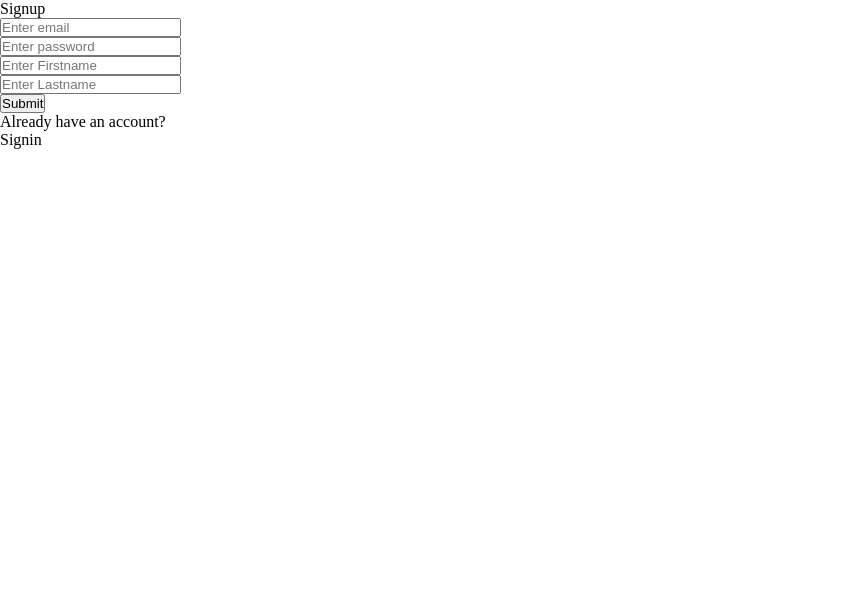
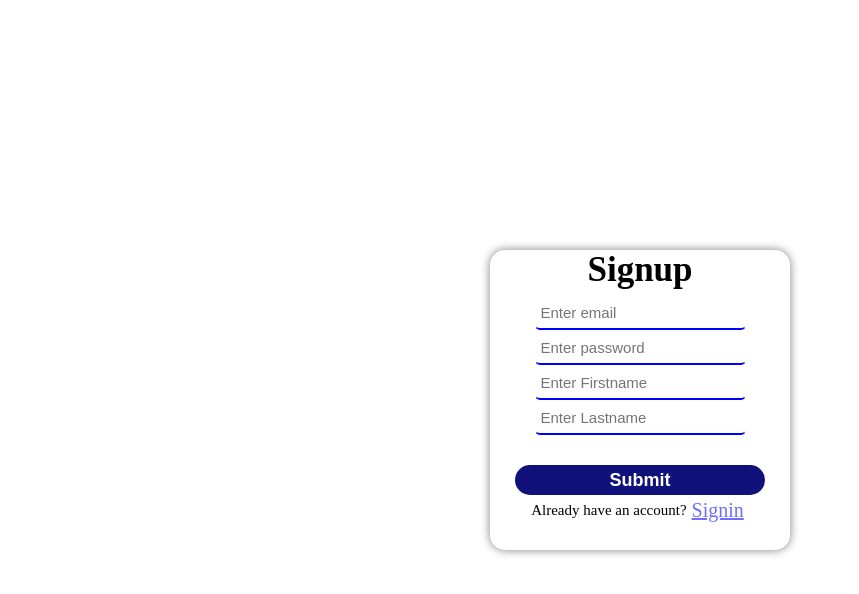
Before and after one commit to yashvs34/File-Sharing-App, a React (Vite) app in the folder frontend/: page /signup in a window 1280 px wide. Shown: the top 594 px of the page, without its empty margins (0-859 px from the left). Built offline with nearby package versions, Linux system fonts and the light colour scheme.

Commit message:
Added design to signup component

```diff
--- a/frontend/src/App.css
+++ b/frontend/src/App.css
@@ -1,3 +1,4 @@
+/* -------------------------------SIGNIN COMPONENT------------------------------- */
 
 .signin-page
 {
@@ -61,7 +62,7 @@
     border-radius: 5px;
 }
 
-.current-state
+.signin-current-state
 {
     display: flex;
     justify-content: center;
@@ -128,3 +129,158 @@
     color: blue;
     transition-duration: 300ms;
 }
+
+/* -------------------------------SIGNUP COMPONENT------------------------------- */
+
+
+.signup-page
+{
+    display: flex;
+    justify-content: center;
+    align-items: center;
+    height: 100vh;
+    width: 100vw;
+}
+
+.signup-container
+{
+    height: 300px;
+    width: 300px;
+    display: grid;
+    grid-template-rows: 40px 150px 20px 40px 20px;
+    border-radius: 15px;
+    box-shadow: 0 0 10px grey;
+    justify-content: center;
+    align-items: center;
+}
+
+.signup-text
+{
+    display: flex;
+    flex-direction: row;
+    justify-content: center;
+    align-items: center;
+    font-size: 35px;
+    font-weight: bolder;
+}
+
+.signup-input-container
+{
+    height: 140px;
+    display: flex;
+    flex-direction: column;
+    justify-content: space-between;
+    align-items: center;
+}
+
+.signup-email-input
+{
+    outline: none;
+    height: 35px;
+    font-size: 15px;
+    padding: 5px;
+    border: 1px solid white;
+    border-bottom: 2px solid blue;
+    border-radius: 5px;
+}
+
+.signup-password-input
+{
+    outline: none;
+    height: 35px;
+    font-size: 15px;
+    padding: 5px;
+    border: 1px solid white;
+    border-bottom: 2px solid blue;
+    border-radius: 5px;
+}
+
+.signup-firstName-input
+{
+    outline: none;
+    height: 35px;
+    font-size: 15px;
+    padding: 5px;
+    border: 1px solid white;
+    border-bottom: 2px solid blue;
+    border-radius: 5px;
+}
+
+.signup-lastName-input
+{
+    outline: none;
+    height: 35px;
+    font-size: 15px;
+    padding: 5px;
+    border: 1px solid white;
+    border-bottom: 2px solid blue;
+    border-radius: 5px;
+}
+
+.signup-current-state
+{
+    display: flex;
+    justify-content: center;
+    align-items: center;
+    color: red;
+}
+
+.signup-button
+{
+    height: 30px;
+    width: 250px;
+    display: flex;
+    flex-direction: row;
+    justify-content: center;
+    align-items: center;
+    background-color: rgb(17, 17, 123);
+    color: white;
+    font-size: 18px;
+    font-weight: bold;
+    border: 0px solid white;
+    border-radius: 40px;
+}
+
+.signup-button:hover
+{
+    transform: scale(1.1);
+    background-color: rgb(3, 3, 229);
+    transition-duration: 300ms;
+    cursor: pointer;
+}
+
+.signup-button:focus
+{
+    transform: scale(1.1);
+    background-color: rgb(3, 3, 229);
+    transition-duration: 300ms;
+    cursor: pointer;
+}
+
+.signin-in-signup
+{
+    display: flex;
+    justify-content: center;
+    align-items: center;
+}
+
+.signin-in-signup-text
+{
+    font-size: 15px;
+}
+
+.signin-in-signup-link
+{
+    margin: 5px;
+    cursor: pointer;
+    text-decoration: underline;
+    color: rgb(110, 110, 255);
+    font-size: 20px;
+}
+
+.signin-in-signup-link:hover
+{
+    transform: scale(1.1);
+    color: blue;
+    transition-duration: 300ms;
+}
--- a/frontend/src/components/Signup.jsx
+++ b/frontend/src/components/Signup.jsx
@@ -86,7 +86,7 @@ function Signup ()
                             Already have an account?
                         </div>
                         <div className="signin-in-signup-link" onClick={() => {
-                            navigate('/signup');
+                            navigate('/signin');
                         }}>
                             Signin
                         </div>
```
